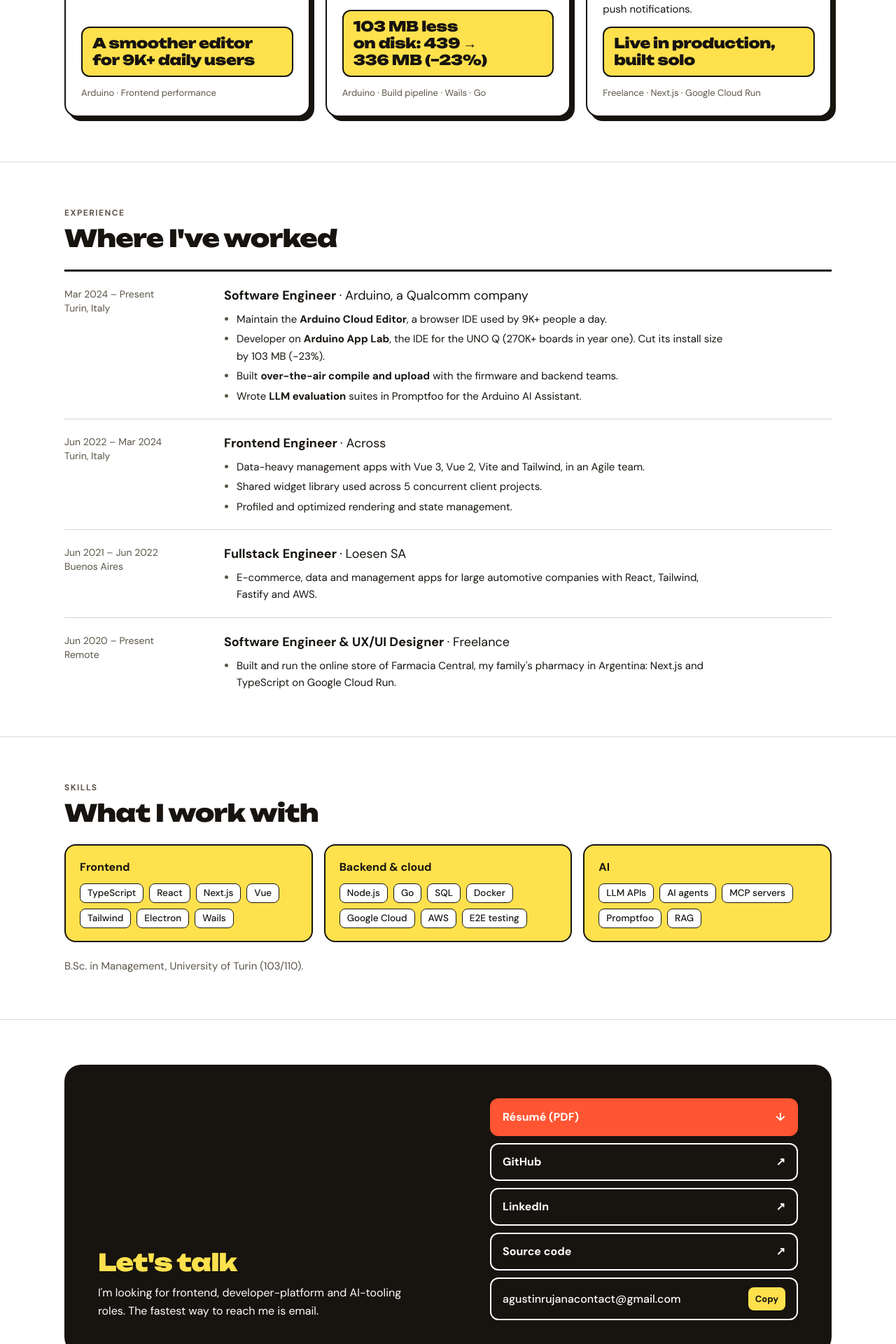
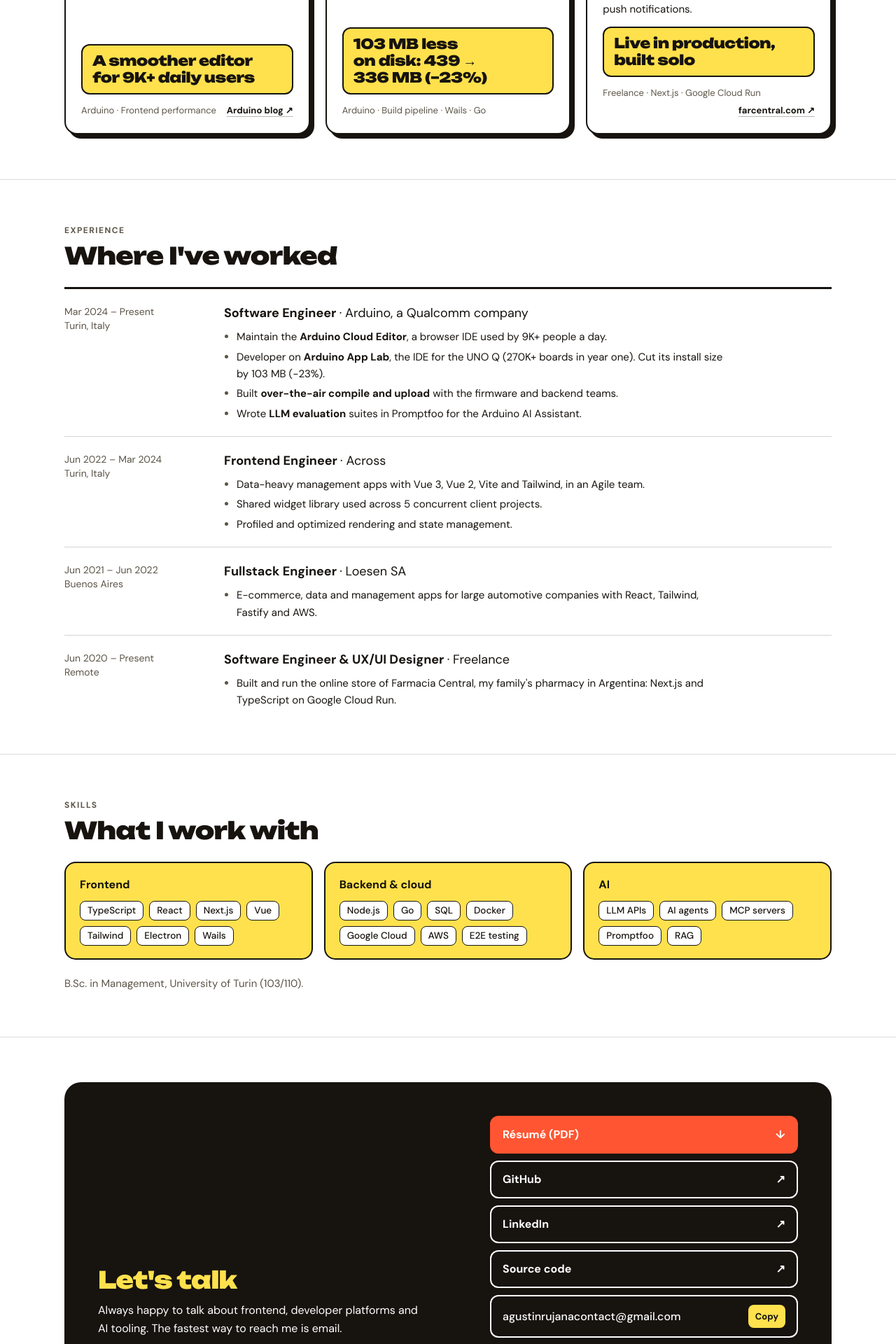
Before and after one commit to AgustinRujana/agustinrujana.com, a Next.js app: page / in a window 1280 px wide. Shown: the part 1680-3600 px from the top of the page at 70% size. Built offline with nearby package versions, Linux system fonts and the light colour scheme.

Commit message:
Add source links to work cards and soften the contact copy

```diff
--- a/src/components/ProjectCard.tsx
+++ b/src/components/ProjectCard.tsx
@@ -1,4 +1,5 @@
 import { Card } from "@/components/ui/Card";
+import { ExternalLink } from "@/components/ui/ExternalLink";
 import { Tag } from "@/components/ui/Tag";
 import type { Project } from "@/content/site";
 
@@ -24,7 +25,17 @@ export function ProjectCard({ project }: { project: Project }) {
       <p className="rounded-xl border-2 border-ink bg-sun px-3.5 py-2.5 font-display text-xl leading-[1.2] font-black tracking-[-.02em] text-balance">
         {project.result}
       </p>
-      <p className="text-[13px] text-dim">{project.stack.join(" · ")}</p>
+      <div className="flex flex-wrap items-baseline justify-between gap-x-3 gap-y-1 text-[13px]">
+        <p className="text-dim">{project.stack.join(" · ")}</p>
+        {project.link ? (
+          <ExternalLink
+            href={project.link.href}
+            className="ml-auto font-bold underline decoration-ink/30 underline-offset-4 hover:decoration-ink"
+          >
+            {project.link.label} <span aria-hidden="true">↗</span>
+          </ExternalLink>
+        ) : null}
+      </div>
     </Card>
   );
 }
--- a/src/content/site.ts
+++ b/src/content/site.ts
@@ -49,6 +49,8 @@ export type Project = {
   approach: string;
   result: string;
   stack: string[];
+  /** Optional link shown in the card's bottom-right corner. */
+  link?: { label: string; href: string };
 };
 
 export const projects: Project[] = [
@@ -59,6 +61,10 @@ export const projects: Project[] = [
     approach: "Led performance and memory optimizations across the editor.",
     result: "A smoother editor for 9K+ daily users",
     stack: ["Arduino", "Frontend performance"],
+    link: {
+      label: "Arduino blog",
+      href: "https://blog.arduino.cc/2026/10/08/one-year-of-uno-q-built-together-open-by-design/",
+    },
   },
   {
     name: "Arduino App Lab",
@@ -77,6 +83,7 @@ export const projects: Project[] = [
       "Designed, built and run it on my own: card payments, orders and invoicing, catalog import from spreadsheets, email and staff push notifications.",
     result: "Live in production, built solo",
     stack: ["Freelance", "Next.js", "Google Cloud Run"],
+    link: { label: "farcentral.com", href: "https://farcentral.com/" },
   },
 ];
 
@@ -146,7 +153,7 @@ export const education = "B.Sc. in Management, University of Turin (103/110).";
 
 export const contact = {
   title: "Let's talk",
-  text: "I'm looking for frontend, developer-platform and AI-tooling roles. The fastest way to reach me is email.",
+  text: "Always happy to talk about frontend, developer platforms and AI tooling. The fastest way to reach me is email.",
 };
 
 /**
```
